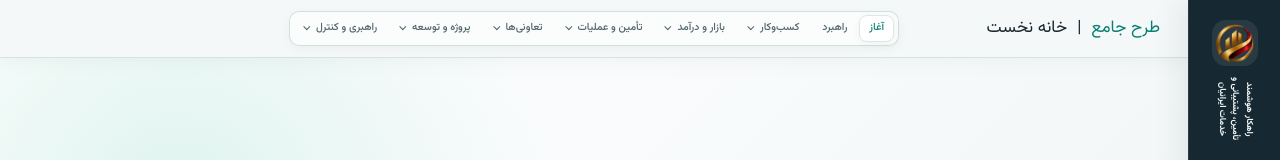
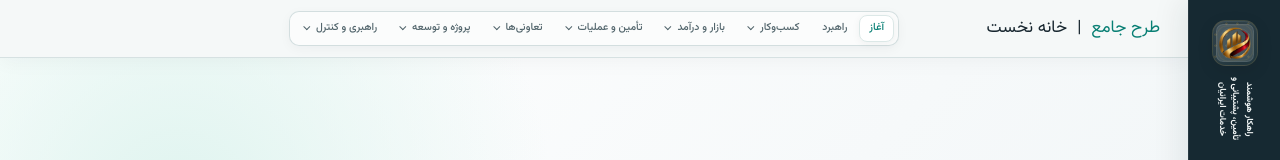
Before and after one commit to kazemi44468-bot/rhtpkiranian, a plain HTML site: page index.html in a window 1280 px wide. Shown: the top 160 px of the page. Drawn offline with Linux system fonts and the light colour scheme; a web font is replaced by a local one.

Commit message:
ظریف‌سازی لوگوی سایدبار

```diff
--- a/assets/css/style.css
+++ b/assets/css/style.css
@@ -432,6 +432,39 @@
 }
 
 
+/* ظرافت و طرح زمینه لوگوی سایدبار */
+.sidebar .brand-mark{
+  position:relative;
+  isolation:isolate;
+  border:1px solid rgba(201,155,61,.16);
+  background-color:rgba(255,255,255,.055);
+  background-image:radial-gradient(circle at 22% 24%,rgba(201,155,61,.18) 0 1px,transparent 1.5px),linear-gradient(145deg,rgba(255,255,255,.08),rgba(8,127,116,.045));
+  background-size:11px 11px,100% 100%;
+  box-shadow:inset 0 1px 0 rgba(255,255,255,.07),0 5px 16px rgba(0,0,0,.10);
+}
+.sidebar .brand-mark::before,
+.sidebar .brand-mark::after{
+  content:"";
+  position:absolute;
+  pointer-events:none;
+  border:1px solid rgba(201,155,61,.11);
+  border-radius:10px;
+  z-index:0;
+}
+.sidebar .brand-mark::before{inset:4px;transform:rotate(-3deg)}
+.sidebar .brand-mark::after{inset:7px;border-color:rgba(255,255,255,.055);transform:rotate(2deg)}
+.sidebar .brand-mark img{
+  position:relative;
+  z-index:2;
+  padding:3px;
+  border-radius:7px;
+  background:rgba(245,248,248,.13);
+  box-shadow:0 2px 8px rgba(0,0,0,.08),inset 0 0 0 1px rgba(255,255,255,.08);
+}
+@media(max-width:900px){
+  .sidebar .brand-mark{box-shadow:inset 0 1px 0 rgba(255,255,255,.07),0 3px 12px rgba(0,0,0,.08)}
+}
+
 /* باکس ظریف لوگوی فوتر */
 .site-footer .footer-brand{
   position:relative;
```
